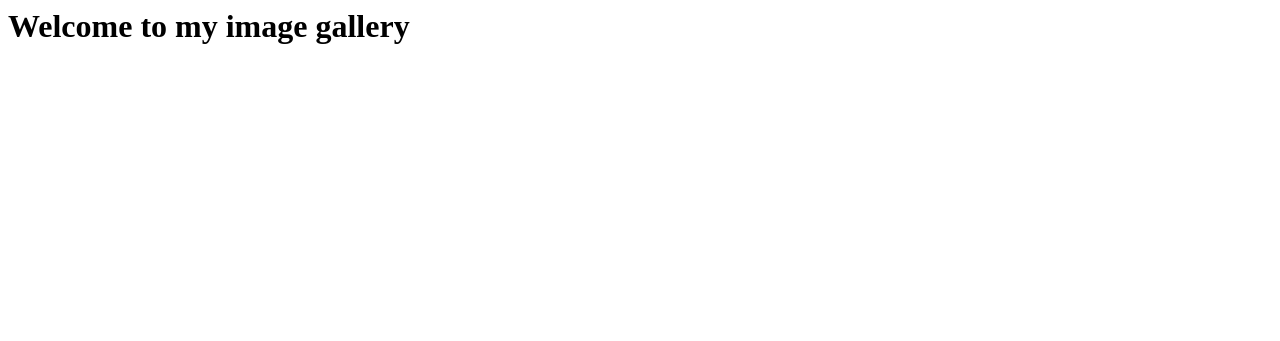
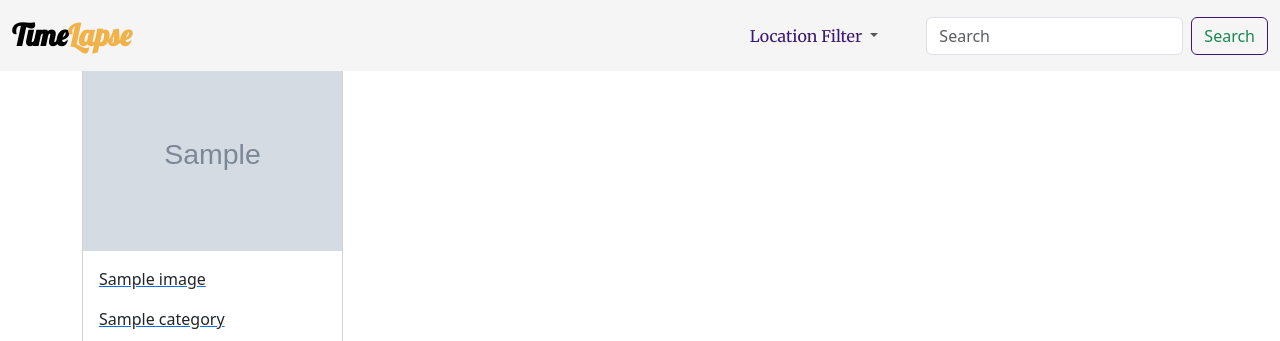
Before and after one commit to enockabere/Gallery, a Django app: page / in a window 1280 px wide. Shown: the top 341 px of the page. Before the commit the page ends 44 px from the top, so only its background shows below. Run offline with Django 3.2, Linux system fonts and the light colour scheme; tables that the repository leaves empty hold one stand-in row (values such as "Sample post"); grey boxes marked "Sample" are stand-in pictures; some libraries are stand-ins or nearby versions.

Commit message:
add navbar styles

```diff
--- a/album/templates/all-images/all-images.html
+++ b/album/templates/all-images/all-images.html
@@ -4,26 +4,6 @@
 {{block.super}}
 <div class="container">
     <div class="row">
-      <div class="col-md-3">
-        <div class="card">
-          <div class="card-header">
-            Locations
-          </div>
-          <ul class="list-group list-group-flush">
-            <li class="list-group-item">
-              <a href="{% url 'allImages' %}">All</a>
-            </li>
-            {% for location in locations %}
-            <li class="list-group-item">
-              <a href="{% url 'allImages' %}?location={{location.location}}">
-                {{location.location}}
-              </a>
-            </li>
-            {% endfor %}
-
-          </ul>
-        </div>
-      </div>
         <div class="col-md-3">
             {% for photo in photos %}
             <a href="{% url 'singleImage' photo.id %}">
@@ -42,4 +22,30 @@
 
     </div>
 </div>
+<div class="lightbox">
+  <div class="row">
+    <div class="col-lg-6">
+      <img
+        src="https://mdbootstrap.com/img/Photos/Thumbnails/Slides/1.jpg"
+        data-mdb-img="https://mdbootstrap.com/img/Photos/Slides/1.jpg"
+        alt="Lightbox image 1"
+        class="w-100 mb-2 mb-md-4 shadow-1-strong rounded"
+      />
+      <img
+        src="https://mdbootstrap.com/img/Photos/Thumbnails/Square/1.jpg"
+        data-mdb-img="https://mdbootstrap.com/img/Photos/Square/1.jpg"
+        alt="Lightbox image 2"
+        class="w-100 shadow-1-strong rounded"
+      />
+    </div>
+    <div class="col-lg-6">
+      <img
+        src="https://mdbootstrap.com/img/Photos/Thumbnails/Vertical/1.jpg"
+        data-mdb-img="https://mdbootstrap.com/img/Photos/Vertical/1.jpg"
+        alt="Lightbox image 3"
+        class="w-100 shadow-1-strong rounded"
+      />
+    </div>
+  </div>
+</div>
 {% endblock %}
--- a/album/templates/navbar.html
+++ b/album/templates/navbar.html
@@ -1,19 +1,28 @@
+{% load bootstrap5 %}
+{% load static %}
 <!DOCTYPE html>
 <html lang="en">
 <head>
     <meta charset="UTF-8">
     <meta http-equiv="X-UA-Compatible" content="IE=edge">
     <meta name="viewport" content="width=device-width, initial-scale=1.0">
+    {% block styles %}
+    {% bootstrap_css %}
+    <link rel="stylesheet" href="{% static 'css/base.css' %}">
+    {% endblock %}
+    <link rel="preconnect" href="https://fonts.googleapis.com">
+<link rel="preconnect" href="https://fonts.gstatic.com" crossorigin>
+<link href="https://fonts.googleapis.com/css2?family=Lobster&family=Merriweather&display=swap" rel="stylesheet">
 </head>
 <body>
-    <nav class="navbar navbar-expand-lg navbar-light bg-light">
+    <!-- <nav id="navbar" class="navbar navbar-expand-lg navbar-light">
         <div class="container-fluid">
           <button class="navbar-toggler" type="button" data-bs-toggle="collapse" data-bs-target="#navbarTogglerDemo01" aria-controls="navbarTogglerDemo01" aria-expanded="false" aria-label="Toggle navigation">
             <span class="navbar-toggler-icon"></span>
           </button>
           <div class="collapse navbar-collapse" id="navbarTogglerDemo01">
-            <a class="navbar-brand" href="{% url 'allImages' %}">Image Album</a>
-            <ul class="navbar-nav me-auto mb-2 mb-lg-0">
+            <a id="navbar-brand"class="navbar-brand" href="{% url 'allImages' %}"></a>
+            <ul class="navbar-nav me-auto mb-2 mb-lg-0 justify-content-end">
               <li class="nav-item">
                 <a class="nav-link active" aria-current="page" href="#">Home</a>
               </li>
@@ -30,6 +39,36 @@
             </form>
           </div>
         </div>
+      </nav>   -->
+      <nav class="navbar navbar-expand-lg navbar-light">
+        <div class="container-fluid">
+          <a class="navbar-brand" id="navbar-brand"  href="{% url 'allImages' %}">
+            Time<span class="br">Lapse</span>
+          </a>
+          <button class="navbar-toggler" type="button" data-bs-toggle="collapse" data-bs-target="#navbarTogglerDemo03"
+            aria-controls="navbarTogglerDemo03" aria-expanded="false" aria-label="Toggle navigation">
+            <span class="navbar-toggler-icon"></span>
+          </button>
+          <div class="collapse navbar-collapse justify-content-end" id="navbarTogglerDemo03">
+            <ul class="navbar-nav mb-2 mb-lg-0">
+              <li class="nav-item dropdown">
+                <a class="nav-link dropdown-toggle" href="#" id="navbarDropdownMenuLink" role="button" data-bs-toggle="dropdown" aria-expanded="false">
+                  <span class="navs">Location Filter</span>
+                </a>
+                <ul class="dropdown-menu" aria-labelledby="navbarDropdownMenuLink">
+                  <li><a class="dropdown-item"  href="{% url 'allImages' %}">All</a></li>
+                  {% for location in locations %}
+                  <li><a class="dropdown-item" href="{% url 'allImages' %}?location={{location.location}}">{{location.location}}</a></li>
+                  {% endfor %}
+                </ul>
+              </li>
+            </ul>
+            <form class="d-flex" action="{% url 'search_results' %}">
+              <input class="form-control me-2" type="search" placeholder="Search" name="search" aria-label="Search">
+              <button id="gits" class="btn btn-outline-success" type="submit">Search</button>
+            </form>
+          </div>
+        </div>
       </nav>
 </body>
 </html>
--- a/album/templates/welcome.html
+++ /dev/null
@@ -1 +0,0 @@
-<h1>Welcome to my image gallery</h1>
--- a/album/urls.py
+++ b/album/urls.py
@@ -5,8 +5,7 @@ from django.conf import settings
 from django.conf.urls.static import static
 
 urlpatterns = [
-    path('', views.welcome,name='welcome'),
-    path('all/', views.all_images,name='allImages'),
+    path('', views.all_images,name='allImages'),
     path('single/<int:pk>', views.single_image,name='singleImage'),
     path('search/', views.search_results,name='search_results')
 ]
--- a/album/views.py
+++ b/album/views.py
@@ -4,8 +4,6 @@ import datetime as dt
 from .models import Image,Category, Location
 
 # Create your views here.
-def welcome(request):
-    return render(request, 'welcome.html')
 def all_images(request):
     location = request.GET.get('location')
     if location == None:
--- a/static/css/base.css
+++ b/static/css/base.css
@@ -2,3 +2,48 @@ h1
 {
   color: green;
 }
+.navbar{
+  background-color: whitesmoke;
+  position: fixed;
+  top: 0;
+  width: 100%;
+  z-index: 1000;
+}
+#navbar-brand{
+  color: black;
+  font-family: 'Lobster', cursive;
+  font-size: 30px;
+  font-weight: 600;
+}
+.br {
+  color: #F1B24A;
+}
+.navbar-toggler{
+    background-color: #F1B24A;
+    color: black;
+}
+.navs{
+  color: #3C1874;
+  font-family: 'Merriweather', serif;
+  font-weight: 400;
+}
+.dropdown-item{
+  color: white;
+  font-family: 'Merriweather', serif;
+}
+.nav-item a:hover{
+  color:#3C1874;
+}
+#gits{
+  border-color: #3C1874;
+}
+#gits:hover{
+  border-color: #3C1874;
+  background-color: #3C1874;
+}
+.dropdown-menu{
+  background:black;
+}
+.d-flex{
+  margin-left: 40px;
+}
```
Also changed, not shown: album/tests.py (+18 -21 lines), static/images/1.png (added), static/images/decoration-star.svg (added).
